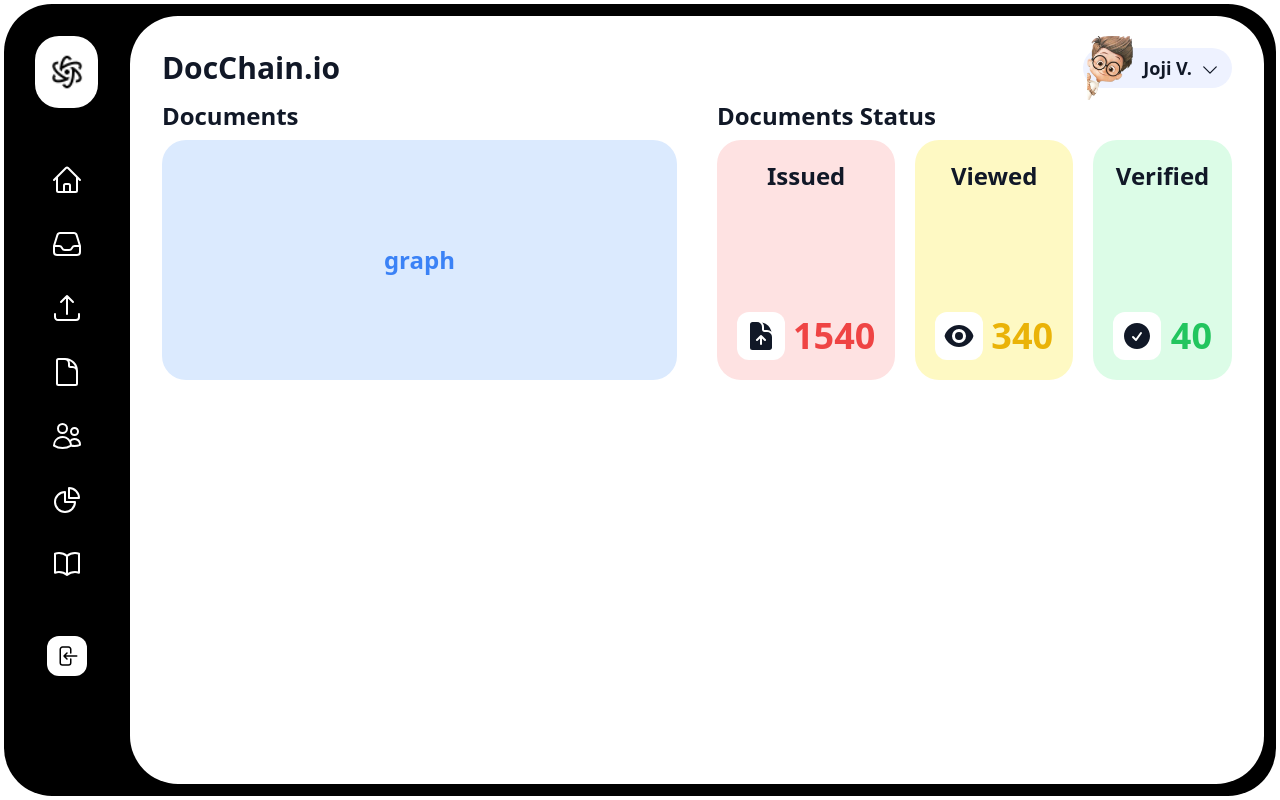
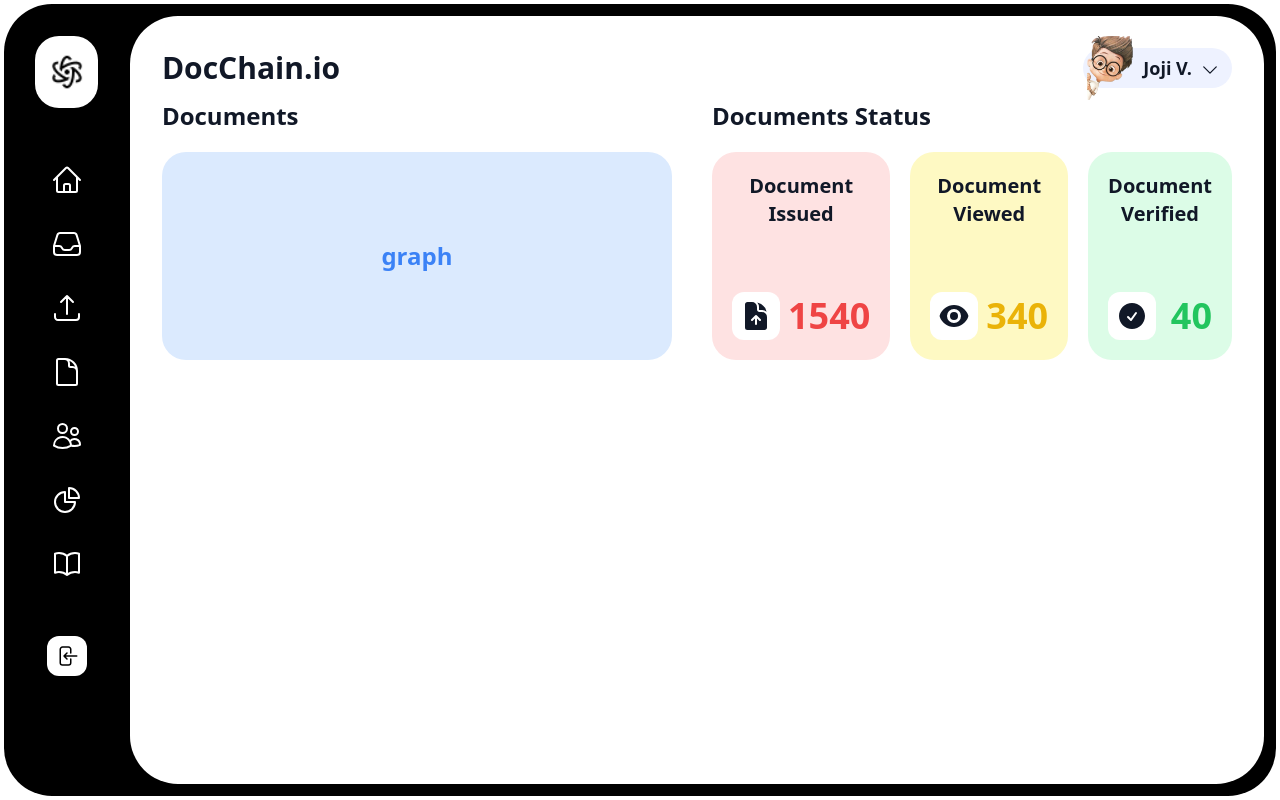
Before and after one commit to Mathav495/DocChain-Redesign, a Svelte app in the folder client/: page /dash in a window 1280 px wide. Built offline with nearby package versions, Linux system fonts and the light colour scheme.

Commit message:
width and height modified for cards

```diff
--- a/client/src/componants/Dashboard.svelte
+++ b/client/src/componants/Dashboard.svelte
@@ -1,17 +1,18 @@
 <div class="flex flex-row">
-  <div class="flex flex-col w-6/12 mr-10 gap-2">
+  <div class="flex flex-col w-6/12 mr-10 gap-5">
     <h1 class="text-2xl font-bold">Documents</h1>
     <div
-      class="w-full bg-blue-100 h-60 text-2xl rounded-3xl p-5 flex justify-center items-center font-bold text-blue-500">
+      class="w-full bg-blue-100 h-52 text-2xl rounded-3xl p-5 flex justify-center items-center font-bold text-blue-500">
       graph
     </div>
   </div>
-  <div class="w-6/12 flex flex-col gap-2">
+  <div class="w-6/12 flex flex-col gap-5">
     <h1 class="text-2xl font-bold">Documents Status</h1>
     <div class="flex flex-row gap-5">
       <div
-        class="w-1/2 bg-red-100 h-60 rounded-3xl p-5 flex flex-col justify-between">
-        <p class="text-2xl font-bold text-center">Issued</p>
+        class="w-1/2 bg-red-100 h-52 rounded-3xl p-5 flex flex-col justify-between">
+        <p class="text-xl font-bold text-center">Document <br /> Issued</p>
+        <p class="text-xl font-bold text-center" />
         <div class="flex flex-row gap-2 items-center justify-between">
           <div
             class="w-12 h-12 bg-white rounded-xl flex items-center justify-center">
@@ -32,8 +33,10 @@
         </div>
       </div>
       <div
-        class="w-1/2 bg-yellow-100 h-60 rounded-3xl p-5 flex flex-col justify-between">
-        <p class="text-2xl font-bold text-center">Viewed</p>
+        class="w-1/2 bg-yellow-100 h-52 rounded-3xl p-5 flex flex-col justify-between">
+        <p class="text-xl font-bold text-center">Document <br /> Viewed</p>
+
+        <!-- <p class="text-xl font-bold text-center" /> -->
         <div class="flex flex-row gap-2 items-center justify-between">
           <div
             class="w-12 h-12 bg-white rounded-xl flex items-center justify-center">
@@ -53,8 +56,10 @@
         </div>
       </div>
       <div
-        class="w-1/2 bg-green-100 h-60 rounded-3xl p-5 flex flex-col justify-between">
-        <p class="text-2xl font-bold text-center">Verified</p>
+        class="w-1/2 bg-green-100 h-52 rounded-3xl p-5 flex flex-col justify-between">
+        <p class="text-xl font-bold text-center">Document <br />Verified</p>
+
+        <!-- <p class="text-xl font-bold text-center" /> -->
 
         <div class="flex flex-row gap-2 items-center justify-between">
           <div
```
